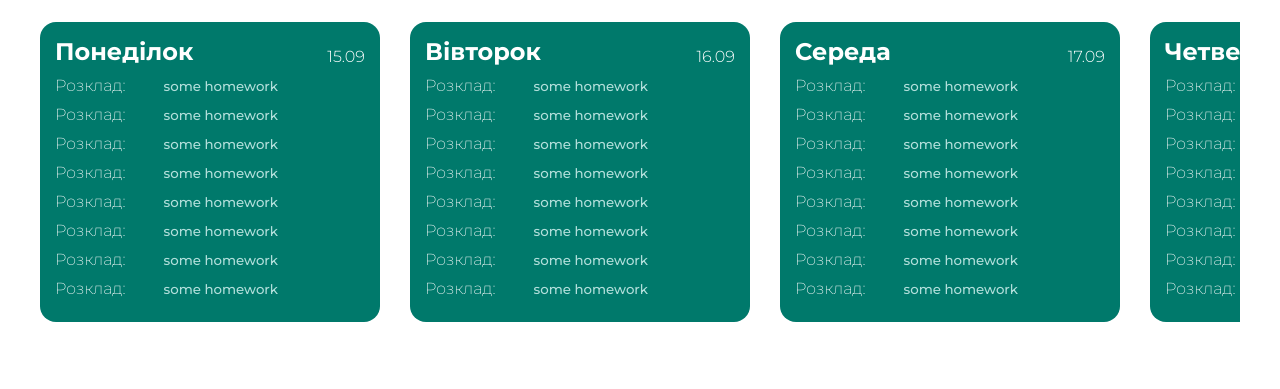
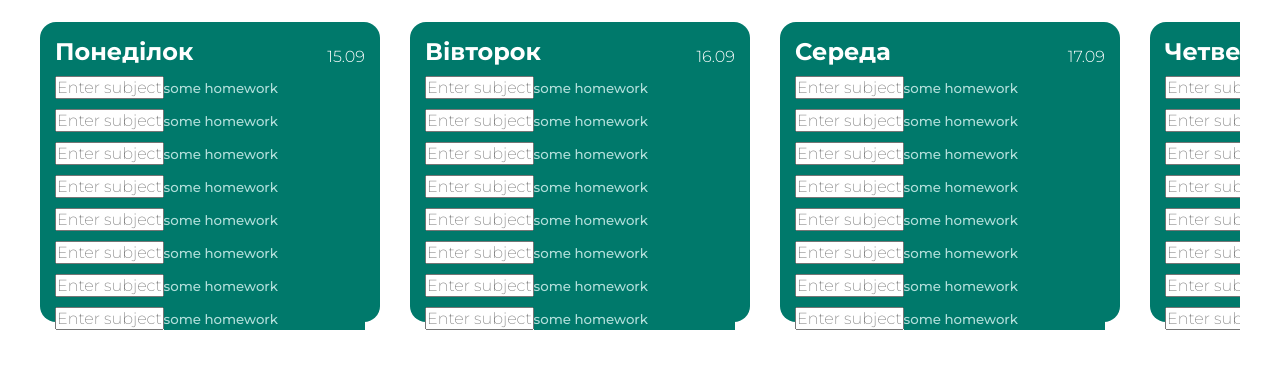
Before and after one commit to ZubalYana/Homework-Diary, a website: page public/admin/admin.html in a window 1280 px wide. Shown: the part 77-466 px from the top of the page. Drawn offline with nearby package versions, Linux system fonts and the light colour scheme; no server answers.

Commit message:
replace all the divs with inputs

```diff
--- a/public/admin/admin.html
+++ b/public/admin/admin.html
@@ -30,38 +30,39 @@
                     </div>
 
                     <div class="string">
-                        <div class="subject" id="mon_subject1"></div>
+                        <input type="text" class="subject" id="mon_subject1" placeholder="Enter subject">
                         <input type="text" class="homework" id="mon_homework1" placeholder="some homework">
                     </div>
                     <div class="string">
-                        <div class="subject" id="mon_subject2"></div>
+                        <input type="text" class="subject" id="mon_subject2" placeholder="Enter subject">
                         <input type="text" class="homework" id="mon_homework2" placeholder="some homework">
                     </div>
                     <div class="string">
-                        <div class="subject" id="mon_subject3"></div>
+                        <input type="text" class="subject" id="mon_subject3" placeholder="Enter subject">
                         <input type="text" class="homework" id="mon_homework3" placeholder="some homework">
                     </div>
                     <div class="string">
-                        <div class="subject" id="mon_subject4"></div>
+                        <input type="text" class="subject" id="mon_subject4" placeholder="Enter subject">
                         <input type="text" class="homework" id="mon_homework4" placeholder="some homework">
                     </div>
                     <div class="string">
-                        <div class="subject" id="mon_subject5"></div>
+                        <input type="text" class="subject" id="mon_subject5" placeholder="Enter subject">
                         <input type="text" class="homework" id="mon_homework5" placeholder="some homework">
                     </div>
                     <div class="string">
-                        <div class="subject" id="mon_subject6"></div>
+                        <input type="text" class="subject" id="mon_subject6" placeholder="Enter subject">
                         <input type="text" class="homework" id="mon_homework6" placeholder="some homework">
                     </div>
                     <div class="string">
-                        <div class="subject" id="mon_subject7"></div>
+                        <input type="text" class="subject" id="mon_subject7" placeholder="Enter subject">
                         <input type="text" class="homework" id="mon_homework7" placeholder="some homework">
                     </div>
                     <div class="string">
-                        <div class="subject" id="mon_subject8"></div>
+                        <input type="text" class="subject" id="mon_subject8" placeholder="Enter subject">
                         <input type="text" class="homework" id="mon_homework8" placeholder="some homework">
                     </div>
                 </div>
+
                 <div class="day" id="Tuesday">
                     <div class="dayTopInfo">
                         <h2>Вівторок</h2>
@@ -69,38 +70,39 @@
                     </div>
 
                     <div class="string">
-                        <div class="subject" id="tue_subject1"></div>
+                        <input type="text" class="subject" id="tue_subject1" placeholder="Enter subject">
                         <input type="text" class="homework" id="tue_homework1" placeholder="some homework">
                     </div>
                     <div class="string">
-                        <div class="subject" id="tue_subject2"></div>
+                        <input type="text" class="subject" id="tue_subject2" placeholder="Enter subject">
                         <input type="text" class="homework" id="tue_homework2" placeholder="some homework">
                     </div>
                     <div class="string">
-                        <div class="subject" id="tue_subject3"></div>
+                        <input type="text" class="subject" id="tue_subject3" placeholder="Enter subject">
                         <input type="text" class="homework" id="tue_homework3" placeholder="some homework">
                     </div>
                     <div class="string">
-                        <div class="subject" id="tue_subject4"></div>
+                        <input type="text" class="subject" id="tue_subject4" placeholder="Enter subject">
                         <input type="text" class="homework" id="tue_homework4" placeholder="some homework">
                     </div>
                     <div class="string">
-                        <div class="subject" id="tue_subject5"></div>
+                        <input type="text" class="subject" id="tue_subject5" placeholder="Enter subject">
                         <input type="text" class="homework" id="tue_homework5" placeholder="some homework">
                     </div>
                     <div class="string">
-                        <div class="subject" id="tue_subject6"></div>
+                        <input type="text" class="subject" id="tue_subject6" placeholder="Enter subject">
                         <input type="text" class="homework" id="tue_homework6" placeholder="some homework">
                     </div>
                     <div class="string">
-                        <div class="subject" id="tue_subject7"></div>
+                        <input type="text" class="subject" id="tue_subject7" placeholder="Enter subject">
                         <input type="text" class="homework" id="tue_homework7" placeholder="some homework">
                     </div>
                     <div class="string">
-                        <div class="subject" id="tue_subject8"></div>
+                        <input type="text" class="subject" id="tue_subject8" placeholder="Enter subject">
                         <input type="text" class="homework" id="tue_homework8" placeholder="some homework">
                     </div>
                 </div>
+
                 <div class="day" id="Wednesday">
                     <div class="dayTopInfo">
                         <h2>Середа</h2>
@@ -108,38 +110,39 @@
                     </div>
 
                     <div class="string">
-                        <div class="subject" id="wed_subject1"></div>
+                        <input type="text" class="subject" id="wed_subject1" placeholder="Enter subject">
                         <input type="text" class="homework" id="wed_homework1" placeholder="some homework">
                     </div>
                     <div class="string">
-                        <div class="subject" id="wed_subject2"></div>
+                        <input type="text" class="subject" id="wed_subject2" placeholder="Enter subject">
                         <input type="text" class="homework" id="wed_homework2" placeholder="some homework">
                     </div>
                     <div class="string">
-                        <div class="subject" id="wed_subject3"></div>
+                        <input type="text" class="subject" id="wed_subject3" placeholder="Enter subject">
                         <input type="text" class="homework" id="wed_homework3" placeholder="some homework">
                     </div>
                     <div class="string">
-                        <div class="subject" id="wed_subject4"></div>
+                        <input type="text" class="subject" id="wed_subject4" placeholder="Enter subject">
                         <input type="text" class="homework" id="wed_homework4" placeholder="some homework">
                     </div>
                     <div class="string">
-                        <div class="subject" id="wed_subject5"></div>
+                        <input type="text" class="subject" id="wed_subject5" placeholder="Enter subject">
                         <input type="text" class="homework" id="wed_homework5" placeholder="some homework">
                     </div>
                     <div class="string">
-                        <div class="subject" id="wed_subject6"></div>
+                        <input type="text" class="subject" id="wed_subject6" placeholder="Enter subject">
                         <input type="text" class="homework" id="wed_homework6" placeholder="some homework">
                     </div>
                     <div class="string">
-                        <div class="subject" id="wed_subject7"></div>
+                        <input type="text" class="subject" id="wed_subject7" placeholder="Enter subject">
                         <input type="text" class="homework" id="wed_homework7" placeholder="some homework">
                     </div>
                     <div class="string">
-                        <div class="subject" id="wed_subject8"></div>
+                        <input type="text" class="subject" id="wed_subject8" placeholder="Enter subject">
                         <input type="text" class="homework" id="wed_homework8" placeholder="some homework">
                     </div>
                 </div>
+
                 <div class="day" id="Thursday">
                     <div class="dayTopInfo">
                         <h2>Четвер</h2>
@@ -147,38 +150,39 @@
                     </div>
 
                     <div class="string">
-                        <div class="subject" id="thu_subject1"></div>
+                        <input type="text" class="subject" id="thu_subject1" placeholder="Enter subject">
                         <input type="text" class="homework" id="thu_homework1" placeholder="some homework">
                     </div>
                     <div class="string">
-                        <div class="subject" id="thu_subject2"></div>
+                        <input type="text" class="subject" id="thu_subject2" placeholder="Enter subject">
                         <input type="text" class="homework" id="thu_homework2" placeholder="some homework">
                     </div>
                     <div class="string">
-                        <div class="subject" id="thu_subject3"></div>
+                        <input type="text" class="subject" id="thu_subject3" placeholder="Enter subject">
                         <input type="text" class="homework" id="thu_homework3" placeholder="some homework">
                     </div>
                     <div class="string">
-                        <div class="subject" id="thu_subject4"></div>
+                        <input type="text" class="subject" id="thu_subject4" placeholder="Enter subject">
                         <input type="text" class="homework" id="thu_homework4" placeholder="some homework">
                     </div>
                     <div class="string">
-                        <div class="subject" id="thu_subject5"></div>
+                        <input type="text" class="subject" id="thu_subject5" placeholder="Enter subject">
                         <input type="text" class="homework" id="thu_homework5" placeholder="some homework">
                     </div>
                     <div class="string">
-                        <div class="subject" id="thu_subject6"></div>
+                        <input type="text" class="subject" id="thu_subject6" placeholder="Enter subject">
                         <input type="text" class="homework" id="thu_homework6" placeholder="some homework">
                     </div>
                     <div class="string">
-                        <div class="subject" id="thu_subject7"></div>
+                        <input type="text" class="subject" id="thu_subject7" placeholder="Enter subject">
                         <input type="text" class="homework" id="thu_homework7" placeholder="some homework">
                     </div>
                     <div class="string">
-                        <div class="subject" id="thu_subject8"></div>
+                        <input type="text" class="subject" id="thu_subject8" placeholder="Enter subject">
                         <input type="text" class="homework" id="thu_homework8" placeholder="some homework">
                     </div>
                 </div>
+
                 <div class="day" id="Friday">
                     <div class="dayTopInfo">
                         <h2>П'ятниця</h2>
@@ -186,39 +190,40 @@
                     </div>
 
                     <div class="string">
-                        <div class="subject" id="fri_subject1"></div>
+                        <input type="text" class="subject" id="fri_subject1" placeholder="Enter subject">
                         <input type="text" class="homework" id="fri_homework1" placeholder="some homework">
                     </div>
                     <div class="string">
-                        <div class="subject" id="fri_subject2"></div>
+                        <input type="text" class="subject" id="fri_subject2" placeholder="Enter subject">
                         <input type="text" class="homework" id="fri_homework2" placeholder="some homework">
                     </div>
                     <div class="string">
-                        <div class="subject" id="fri_subject3"></div>
+                        <input type="text" class="subject" id="fri_subject3" placeholder="Enter subject">
                         <input type="text" class="homework" id="fri_homework3" placeholder="some homework">
                     </div>
                     <div class="string">
-                        <div class="subject" id="fri_subject4"></div>
+                        <input type="text" class="subject" id="fri_subject4" placeholder="Enter subject">
                         <input type="text" class="homework" id="fri_homework4" placeholder="some homework">
                     </div>
                     <div class="string">
-                        <div class="subject" id="fri_subject5"></div>
+                        <input type="text" class="subject" id="fri_subject5" placeholder="Enter subject">
                         <input type="text" class="homework" id="fri_homework5" placeholder="some homework">
                     </div>
                     <div class="string">
-                        <div class="subject" id="fri_subject6"></div>
+                        <input type="text" class="subject" id="fri_subject6" placeholder="Enter subject">
                         <input type="text" class="homework" id="fri_homework6" placeholder="some homework">
                     </div>
                     <div class="string">
-                        <div class="subject" id="fri_subject7"></div>
+                        <input type="text" class="subject" id="fri_subject7" placeholder="Enter subject">
                         <input type="text" class="homework" id="fri_homework7" placeholder="some homework">
                     </div>
                     <div class="string">
-                        <div class="subject" id="fri_subject8"></div>
+                        <input type="text" class="subject" id="fri_subject8" placeholder="Enter subject">
                         <input type="text" class="homework" id="fri_homework8" placeholder="some homework">
                     </div>
                 </div>
             </div>
+
             <div class="setChanges_btn">Додати</div>
         </div>
         <div class="events" id="events"></div>
--- a/public/admin/admin.js
+++ b/public/admin/admin.js
@@ -185,5 +185,5 @@ function updateSchedule(schedule) {
     });
 }
 document.addEventListener('DOMContentLoaded', () => {
-    updateSchedule(schedule);  // Assuming 'schedule' is available in the scope
+    updateSchedule(schedule);
 });
```
